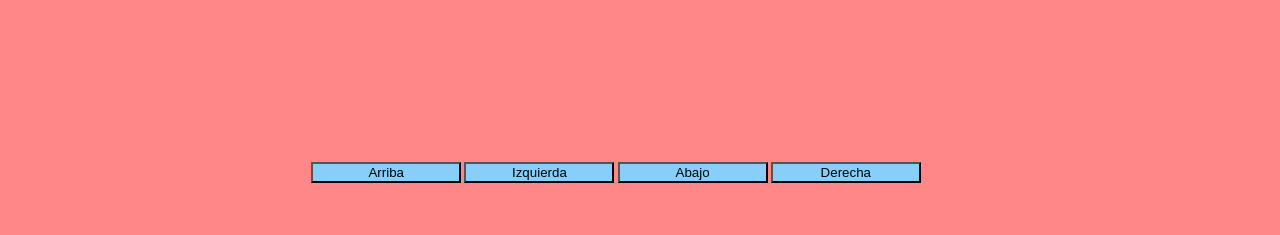
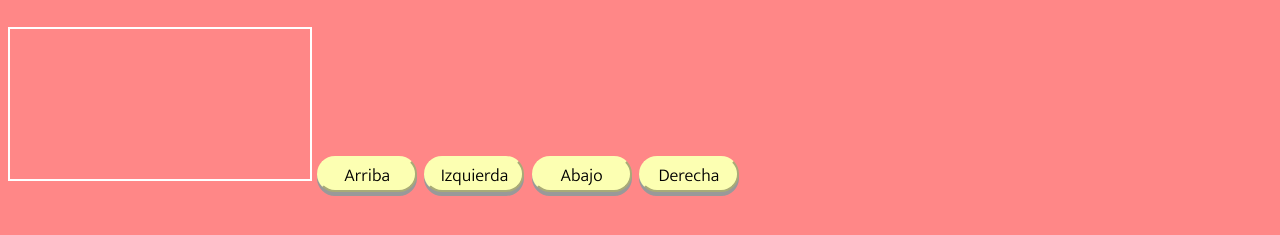
Before and after one commit to Allglezme/firsthtmlproyect_1, a plain HTML site: page PLATZI_PROYECT.html in a window 1280 px wide. Shown: the part 519-754 px from the top of the page. Drawn offline with Linux system fonts and the light colour scheme; a web font is replaced by a local one.

Commit message:
Se agregaron stilos y feedback

```diff
--- a/styles.css
+++ b/styles.css
@@ -27,6 +27,7 @@ button{
     width: 150px;
     height: 50 px;
     background-color:lightskyblue ;
+
 }
 .tarjetas, .tarjetasAtaques {
     display: flex;
@@ -69,6 +70,34 @@ button{
 .botonseleccionar:hover {
     background-color: #d1b05b;
 }
+.botonseleccionar:active{
+    background-color: #d1b05b;
+  transform: translateY(4px);
+}
+
+.botonesvarios{
+    width: 100px;
+    height: 36px;
+    background: #FCFFB2;
+    padding: 3px;
+    box-sizing: border-box;
+    margin: 2px;
+    border-radius: 20px;
+    font-family: 'Mukta', sans-serif;
+    font-size: 18px;
+    border: 2px outset #FCFFB2;
+    cursor: pointer;
+    box-shadow: 0 4px #999;
+}
+.botonesvarios:hover {
+    background-color: #BCE29E;
+}
+.botonesvarios:active{
+    background-color: #BCE29E;
+  box-shadow: 0 2px #666;
+  transform: translateY(4px);
+}
+
 input {
     display: none;
 }
@@ -148,9 +177,19 @@ input:checked + label {
     flex-direction: column;
     align-items: center;
 }
+#verMapa{
+    flex-direction: column;
+    align-items: center;
+    justify-content: center;
+}
+
+#mapa {
+    border: 2px solid  white;
+}
+
+
 
 @media (max-width: 360px) {
     .tarjetas, .tarjetasAtaques {
       flex-direction: column;
     }
-  }
```
